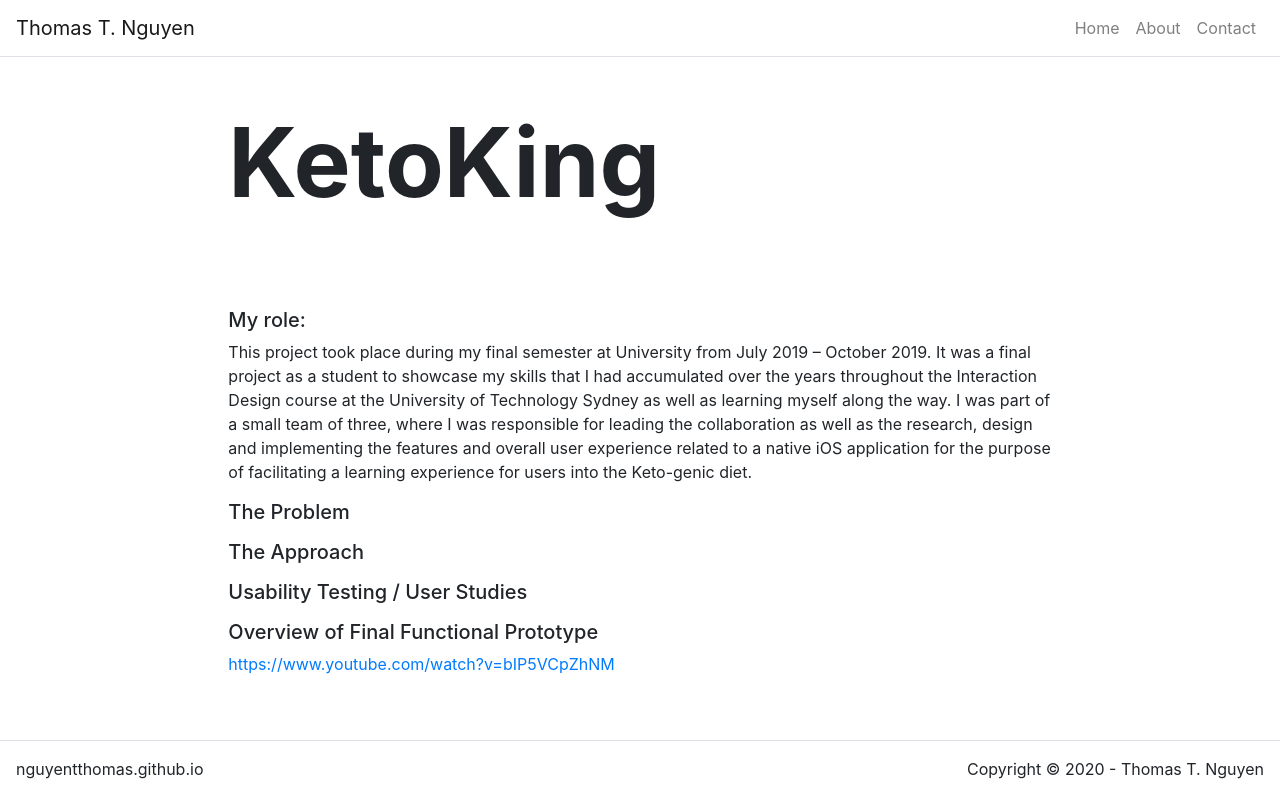
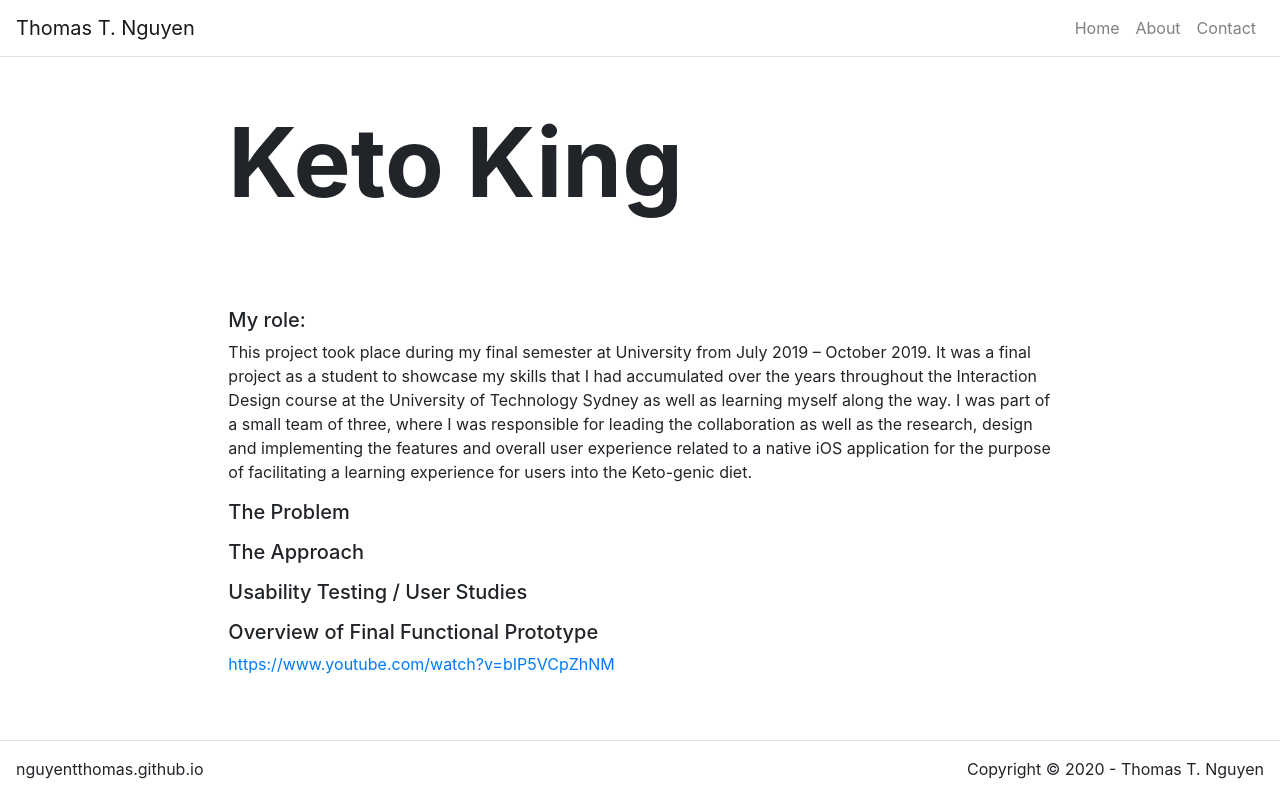
Before and after one commit to nguyentthomas/nguyentthomas.github.io, a React (Create React App) app: page /ketoKing in a window 1280 px wide. Built offline with nearby package versions, Linux system fonts and the light colour scheme.

Commit message:
title changes

```diff
--- a/src/App.js
+++ b/src/App.js
@@ -37,10 +37,10 @@ class App extends React.Component {
         title: "Let's Connect"
       },
       activeBingo: {
-        title: "ActiveBingo"
+        title: "Active Bingo"
       },
       ketoKing: {
-        title: "KetoKing"
+        title: "Keto King"
       },
       plantamagotchi: {
         title: "Plantamgotchi"
```
